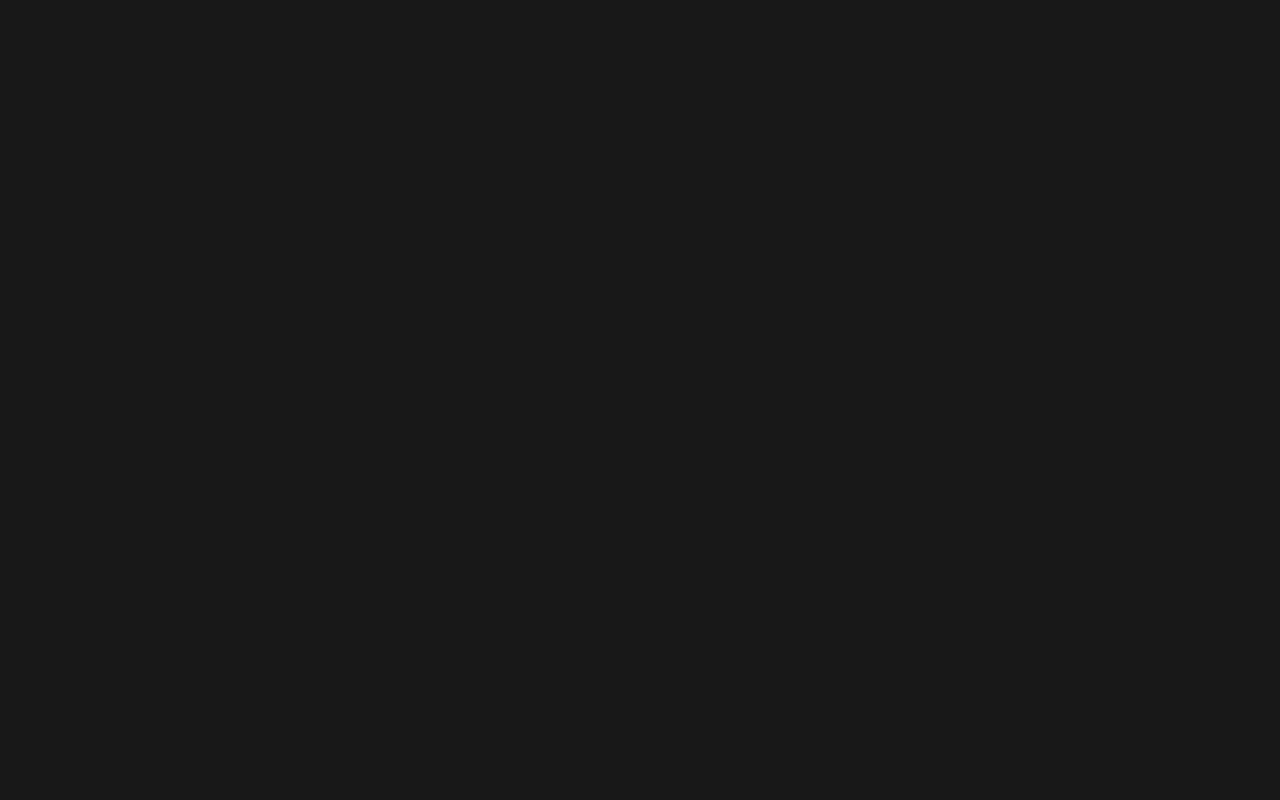
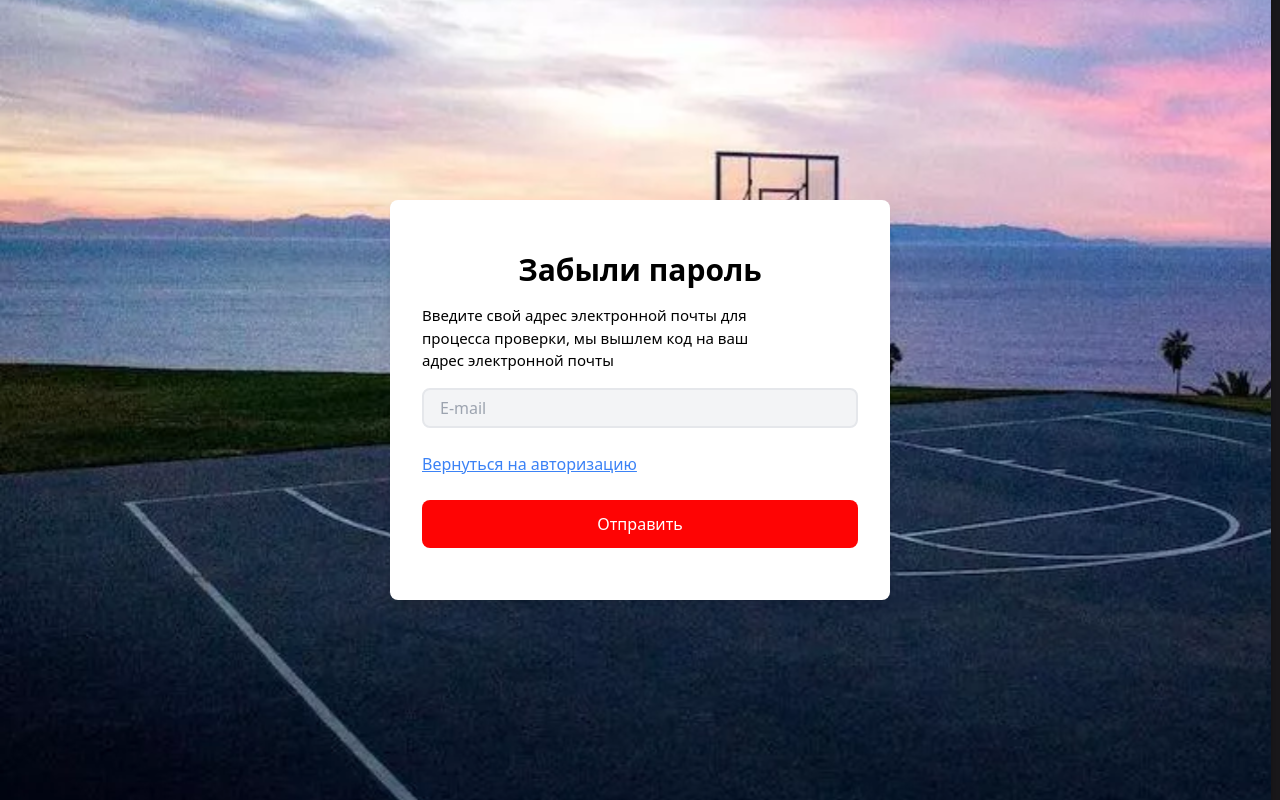
Before and after one commit to Bekjan-Temenov/Sport_Hub, a React (Vite) app: page /forgotpassword in a window 1280 px wide. Before the commit this address had no page. Built offline with nearby package versions, Linux system fonts and the light colour scheme.

Commit message:
forgotPassword

```diff
--- a/package.json
+++ b/package.json
@@ -11,7 +11,7 @@
   },
   "dependencies": {
     "@mui/icons-material": "^5.16.6",
-    "@mui/material": "^5.16.4",
+    "@mui/material": "^5.16.7",
     "@reduxjs/toolkit": "^2.2.6",
     "axios": "^1.7.2",
     "formik": "^2.4.6",
--- a/src/app/router/index.jsx
+++ b/src/app/router/index.jsx
@@ -7,6 +7,7 @@ import { zallyRoute } from "../../features/Zally/route";
 import CodeInputRoute from "../../features/Auth/CodeInput/route"
 import RegisterReqRoute from "../../features/Auth/RegistrationRequiredAd/router/router";
 import signInRoute from "../../features/Auth/SignIn/router/router";
+import forgotPasswordRoute from "../../features/Auth/ForgotPassword/router/route";
 
 
 const MyRoutes = () => {
@@ -20,7 +21,8 @@ const MyRoutes = () => {
        SignUpRoute,
         CodeInputRoute,
         RegisterReqRoute,
-     signInRoute
+        signInRoute,
+     forgotPasswordRoute
     ])
 }
 export default MyRoutes
--- /dev/null
+++ b/src/features/Auth/ForgotPassword/router/route.jsx
@@ -0,0 +1,9 @@
+import ForgotPassword from "../ui/ForgotPassword";
+
+const forgotPasswordRoute = {
+    path: "forgotpassword",
+    element: <ForgotPassword/>,
+
+};
+
+export default forgotPasswordRoute;
--- /dev/null
+++ b/src/features/Auth/ForgotPassword/ui/ForgotPassword.jsx
@@ -0,0 +1,77 @@
+import React from 'react'
+import Container from '../../../../shared/helpers/Container';
+import { Formik, Form, Field, ErrorMessage } from 'formik';
+import * as Yup from 'yup';
+import istockphoto from '../../../../shared/assets/svg/istockphoto.svg';
+import { Link } from 'react-router-dom';
+
+
+const ForgotPassword = () => {
+    const initialValues = {
+        email: '',
+    };
+
+    const validationSchema = Yup.object({
+        email: Yup.string()
+            .email('Введите корректный email')
+            .required('Обязательное поле'),
+    });
+
+    const onSubmit = (values, { setSubmitting }) => {
+        console.log('Form data', values);
+        setTimeout(() => {
+            setSubmitting(false);
+            alert('Инструкция по восстановлению пароля отправлена на указанный email');
+        }, 1000);
+    };
+
+  return (
+      <div className="w-full min-h-screen flex items-center justify-center bg-cover bg-center p-4" style={{backgroundImage: `url(${istockphoto})`}}>
+          <Container>
+              <div className='bg-white p-8 rounded-lg shadow-lg w-full flex flex-col gap-4 justify-center max-w-[500px] h-auto sm:h-[400px] mx-auto'>
+                  <h2 className="text-3xl font-bold text-center">Забыли пароль</h2>
+                  <p className="text-start w-[330px] text-[15px]">
+                      Введите свой адрес электронной почты для процесса проверки, мы вышлем код на ваш адрес электронной почты
+                  </p>
+                  <Formik
+                      initialValues={initialValues}
+                      validationSchema={validationSchema}
+                      onSubmit={onSubmit}
+                  >
+                      {({ isSubmitting }) => (
+                          <Form className="space-y-6">
+                              <div>
+                                  <Field
+                                      type="email"
+                                      id="email"
+                                      name="email"
+                                      placeholder="E-mail"
+                                      className="input w-full h-10 px-4 border-2 rounded-lg bg-gray-100"
+                                  />
+                                  <ErrorMessage name="email" component="div" className="text-red-500 text-sm mt-1" />
+                              </div>
+                              <div className="text-start">
+                                  <Link className="text-blue-500 underline">Вернуться на авторизацию</Link>
+                              </div>
+
+                              <div>
+                                  <button
+                                      type="submit"
+                                      disabled={isSubmitting}
+                                      className="w-full py-3 bg-[#FE0404] text-white rounded-lg"
+                                  >
+                                      Отправить
+                                  </button>
+                              </div>
+
+                          </Form>
+                      )}
+                  </Formik>
+              </div>
+        </Container>
+
+    </div>
+  )
+}
+
+export default ForgotPassword
--- a/src/features/Auth/SignIn/ui/SignIn.jsx
+++ b/src/features/Auth/SignIn/ui/SignIn.jsx
@@ -3,6 +3,7 @@ import { Formik, Form, Field, ErrorMessage } from 'formik';
 import * as Yup from 'yup';
 import istockphoto from '../../../../shared/assets/svg/istockphoto.svg';
 import { Link } from 'react-router-dom';
+
 
 const SignIn = () => {
     const validationSchema = Yup.object({
@@ -15,6 +16,7 @@ const SignIn = () => {
             <div className="bg-white p-5 rounded-lg shadow-lg w-full max-w-[550px] h-auto sm:h-[500px] mx-auto">
                 <div className="flex justify-end">
                     <button className="text-2xl font-bold">&times;</button>
+
                 </div>
                 <h1 className="text-3xl sm:text-4xl text-center">Авторизация</h1>
                 <h2 className="text-lg sm:text-xl font-semibold mt-4 text-start">Добро пожаловать!</h2>
```
Also changed, not shown: 1 other file (tests, documents, lock files or other folders).
